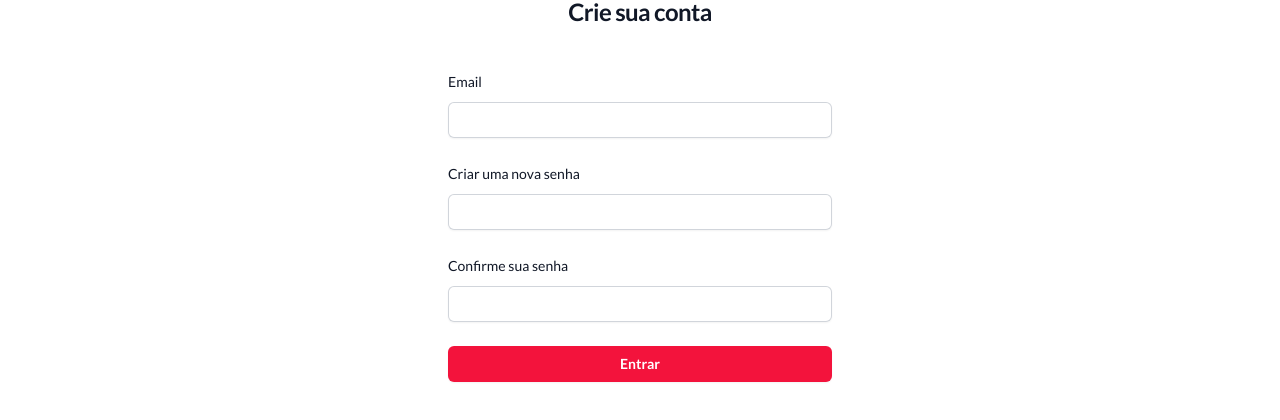
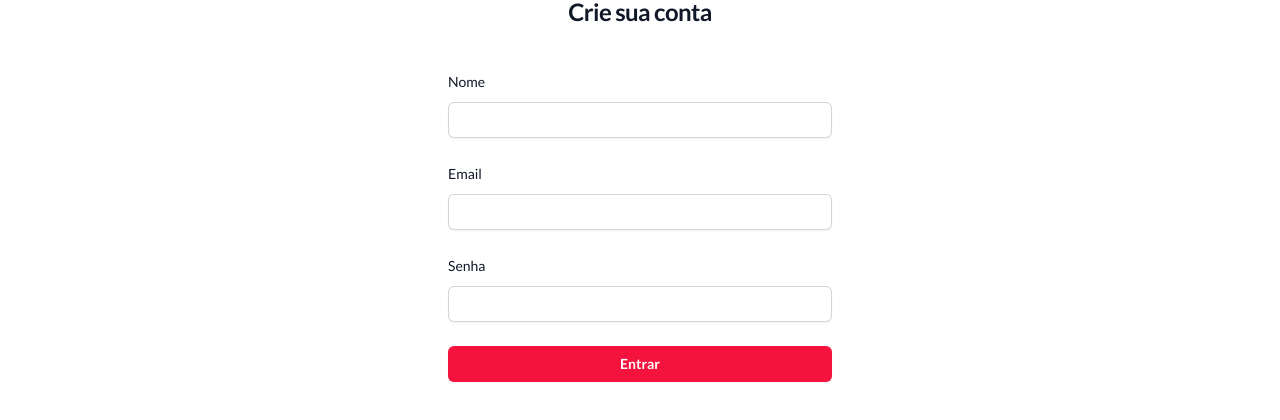
Before and after one commit to samuel-Fischer/study-next-tailwind2, a Next.js app: page /registrar in a window 1280 px wide. Shown: the part 174-594 px from the top of the page. Built offline with nearby package versions, Linux system fonts and the light colour scheme.

Commit message:
Adicionado o nome do usuario

```diff
--- a/src/app/registrar/page.tsx
+++ b/src/app/registrar/page.tsx
@@ -4,18 +4,31 @@ export default function Example() {
     <>
       <div className="flex min-h-full flex-1 flex-col justify-center px-6 py-12 lg:px-8">
         <div className="sm:mx-auto sm:w-full sm:max-w-sm">
-          {/* <img
-            className="mx-auto h-10 w-auto"
-            src="https://tailwindui.com/img/logos/mark.svg?color=indigo&shade=600"
-            alt="Your Company"
-          /> */}
           <h2 className="mt-10 text-center text-2xl font-bold leading-9 tracking-tight text-gray-900">
             Crie sua conta
           </h2>
         </div>
 
         <div className="mt-10 sm:mx-auto sm:w-full sm:max-w-sm">
-          <form className="space-y-6" action="#" method="POST">
+              <form className="space-y-6" action="#" method="POST">
+          <div>
+            <div className="flex items-center justify-between">
+              <label htmlFor="nome" className="block text-sm font-medium leading-6 text-gray-900">
+                Nome
+              </label>
+            </div>
+            <div className="mt-2">
+              <input
+                id="nome"
+                name="nome"
+                type="nome"
+                autoComplete="current-nome"
+                required
+                className="block w-full rounded-md border-0 py-1.5 text-gray-900 shadow-sm ring-1 ring-inset ring-gray-300 placeholder:text-gray-400 focus:ring-2 focus:ring-inset focus:ring-primary-red sm:text-sm sm:leading-6"
+              />
+            </div>
+          </div>
+
             <div>
               <label htmlFor="email" className="block text-sm font-medium leading-6 text-gray-900">
                 Email
@@ -35,7 +48,7 @@ export default function Example() {
             <div>
               <div className="flex items-center justify-between">
                 <label htmlFor="Senha" className="block text-sm font-medium leading-6 text-gray-900">
-                  Criar uma nova senha
+                  Senha
                 </label>
               </div>
               <div className="mt-2">
@@ -49,25 +62,6 @@ export default function Example() {
                 />
               </div>
             </div>
-
-            <div>
-              <div className="flex items-center justify-between">
-                <label htmlFor="Senha" className="block text-sm font-medium leading-6 text-gray-900">
-                  Confirme sua senha
-                </label>
-              </div>
-              <div className="mt-2">
-                <input
-                  id="password"
-                  name="password"
-                  type="password"
-                  autoComplete="current-password"
-                  required
-                  className="block w-full rounded-md border-0 py-1.5 text-gray-900 shadow-sm ring-1 ring-inset ring-gray-300 placeholder:text-gray-400 focus:ring-2 focus:ring-inset focus:ring-primary-red sm:text-sm sm:leading-6"
-                />
-              </div>
-            </div>
-
             <div>
               <button
                 type="submit"
```
